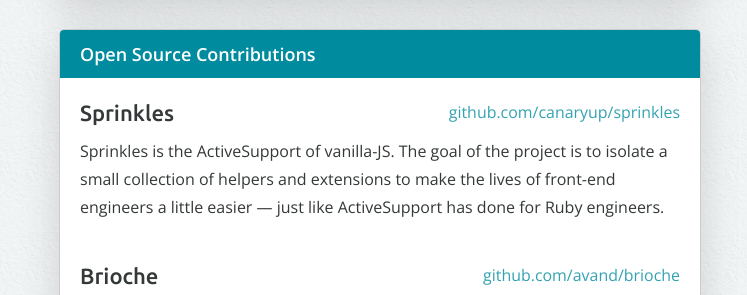
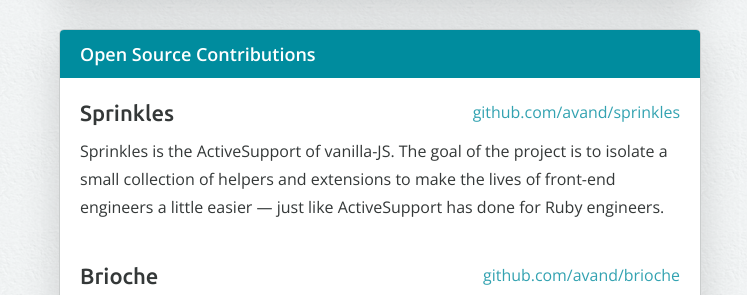
Before and after one commit to avand/avand.github.com, a Jekyll site: the page built from resume.html, in a window 1280 px wide and 900 px high, scrolled down 5110 px. Shown: the part 159-454 px from the top of the window, without its empty margins (260-1007 px from the left). Built offline with Jekyll 4.4.1, drawn with Linux system fonts in a browser that asks for light colours.

Commit message:
New Sprinkles URL

```diff
--- a/resume.html
+++ b/resume.html
@@ -440,8 +440,8 @@
     <h2>
       <span class="ubuntu-500">Sprinkles</span>
       <span>
-        <a href="http://github.com/canaryup/sprinkles">
-          github.com/canaryup/sprinkles
+        <a href="http://github.com/avand/sprinkles">
+          github.com/avand/sprinkles
         </a>
       </span>
     </h2>
```
